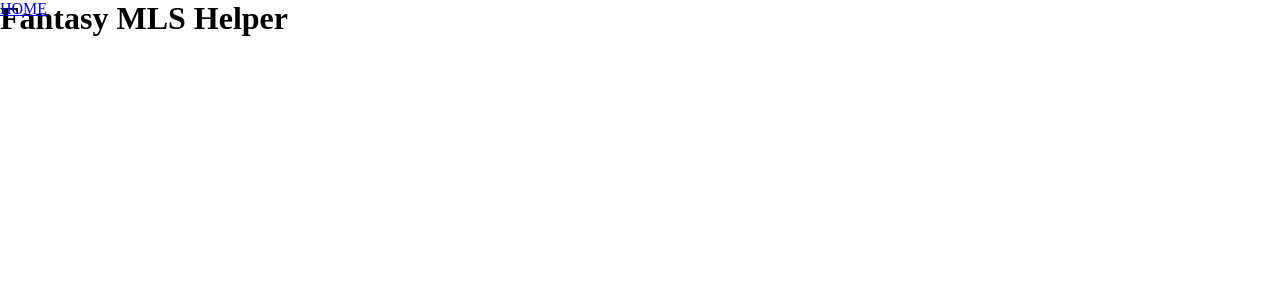
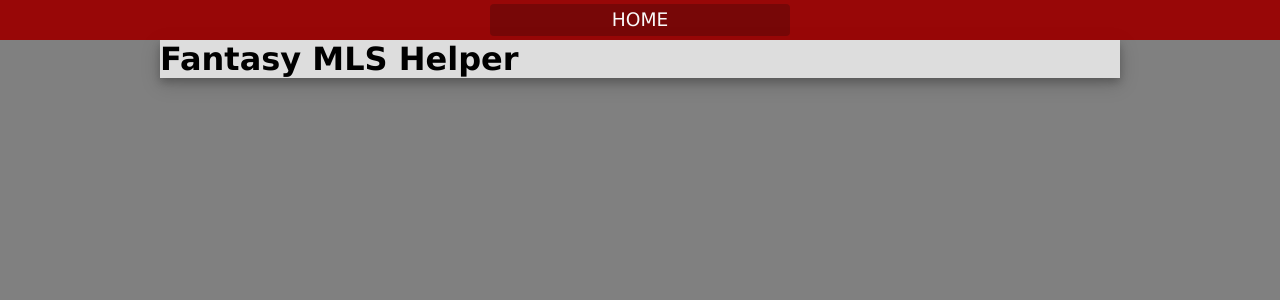
Before and after one commit to cmmatzat/fantasymlshelper, a PHP site: page / in a window 1280 px wide. Shown: the top 300 px of the page. Run offline with PHP 8.4, Linux system fonts and the light colour scheme; data that the repository does not hold is empty.

Commit message:
Add basic style
Fills out some basic stylesheets to improve
the look of the webpage. A few templates are
updated as well.

```diff
--- /dev/null
+++ b/web/application/style/flexbox.css
@@ -0,0 +1,49 @@
+.flexrow {
+    display: flex;
+    flex-flow: row nowrap;
+    justify-content: center;
+    align-items: flex-start;
+    align-content: flex-start;
+}
+
+.flexrow-wr {
+    display: flex;
+    flex-flow: row wrap;
+    justify-content: center;
+    align-items: flex-start;
+    align-content: flex-start;
+}
+
+.flexcol {
+    display: flex;
+    flex-flow: column nowrap;
+    justify-content: center;
+    align-items: flex-start;
+    align-content: flex-start;
+}
+
+.flexcol-wr {
+    display: flex;
+    flex-flow: column wrap;
+    justify-content: center;
+    align-items: flex-start;
+    align-content: flex-start;
+}
+
+
+
+.flex-strict {
+	flex: 0 0 auto;
+}
+
+.flex-grow {
+	flex: 1 0 auto;
+}
+
+.flex-shrink {
+	flex: 0 1 auto;
+}
+
+.flex-all {
+	flex: 1 1 auto;
+}
--- a/web/application/style/master.css
+++ b/web/application/style/master.css
@@ -1,4 +1,19 @@
 * {
-  margin: 0;
-  padding: 0;
+    font-family: Verdana;
+    margin: 0;
+    padding: 0;
 }
+
+html {
+    background-color: gray;
+}
+
+#page-content {
+    background-color: #DDDDDD;
+    height: 100%;
+    width: 75%;
+    min-width: 550px;
+    margin-left: auto;
+    margin-right: auto;
+    box-shadow: 0 4px 8px 0 rgba(0, 0, 0, 0.2), 0 6px 20px 0 rgba(0, 0, 0, 0.19);
+}
--- a/web/application/style/navbar.css
+++ b/web/application/style/navbar.css
@@ -1,4 +1,76 @@
 nav {
-  position: fixed;
-  top: 0;
+    position: fixed;
+    top: 0;
+    width: 100%;
+    opacity: 0.95;
 }
+
+nav #primary-nav {
+	width: 100%;
+	height: 40px;
+    background-color: #990000;
+    top: 0;
+}
+
+.nav1 {
+	margin-top: 40px;
+}
+
+.nav2 {
+	margin-top: 80px;
+}
+
+#primary-nav div {
+	width: 300px;
+	height: 100%;
+	margin: 0 2px 0 2px;
+}
+
+#primary-nav div a {
+	width: 100%;
+	line-height: 32px;
+	text-align: center;
+	font-size: 14pt;
+	text-decoration: none;
+	color: white;
+	border-radius: 4px;
+	background-color: #770000;
+	transition: background-color 1s;
+	opacity: 1;
+}
+
+#primary-nav div a:visited {
+    text-decoration: none;
+    color: white;
+}
+
+#primary-nav div a:hover {
+    text-decoration: none;
+    color: white;
+    background-color: #550000;
+}
+
+
+
+nav #secondary-nav {
+	width: 100%;
+	height: 40px;
+	background-color: #000000;
+	top: 40px;
+}
+
+
+
+
+
+
+nav div {
+    flex: 0 1 auto;
+    display: flex;
+    flex-direction: column;
+    justify-content: center;
+}
+
+nav div a {
+    flex: 0 0 auto;
+}
--- a/web/application/templates/body.php
+++ b/web/application/templates/body.php
@@ -1,4 +1,4 @@
-    <div id="page-content">
+    <div id="page-content" class="nav<?php echo ($secondaryNav) ? '2' : '1';?>">
       <?php require($content); ?>
     </div>
     <div id="footer">
--- a/web/application/templates/header.php
+++ b/web/application/templates/header.php
@@ -3,6 +3,7 @@
   <head>
     <title>Fantasy MLS Helper</title>
     <link rel="stylesheet" type="text/css" href="application/style/master.css"/>
+    <link rel="stylesheet" type="text/css" href="application/style/flexbox.css"/>
     <link rel="stylesheet" type="text/css" href="application/style/navbar.css"/>
     <?php if ($pageCss) { echo '<link rel="stylesheet" type="text/css" href="'.$pageCss.'"/>'; } ?>
   </head>
--- a/web/application/templates/navbar.php
+++ b/web/application/templates/navbar.php
@@ -1,6 +1,6 @@
     <nav>
-      <div id="primary-nav">
-        <div><a href="/index">HOME</a></div>
+      <div id="primary-nav" class="flexrow">
+        <div class="flex-shrink flexcol"><a href="/index" class="flex-strict">HOME</a></div>
       </div>
       <?php if ($secondaryNav) { echo $secondaryNav; } ?>
     </nav>
```
